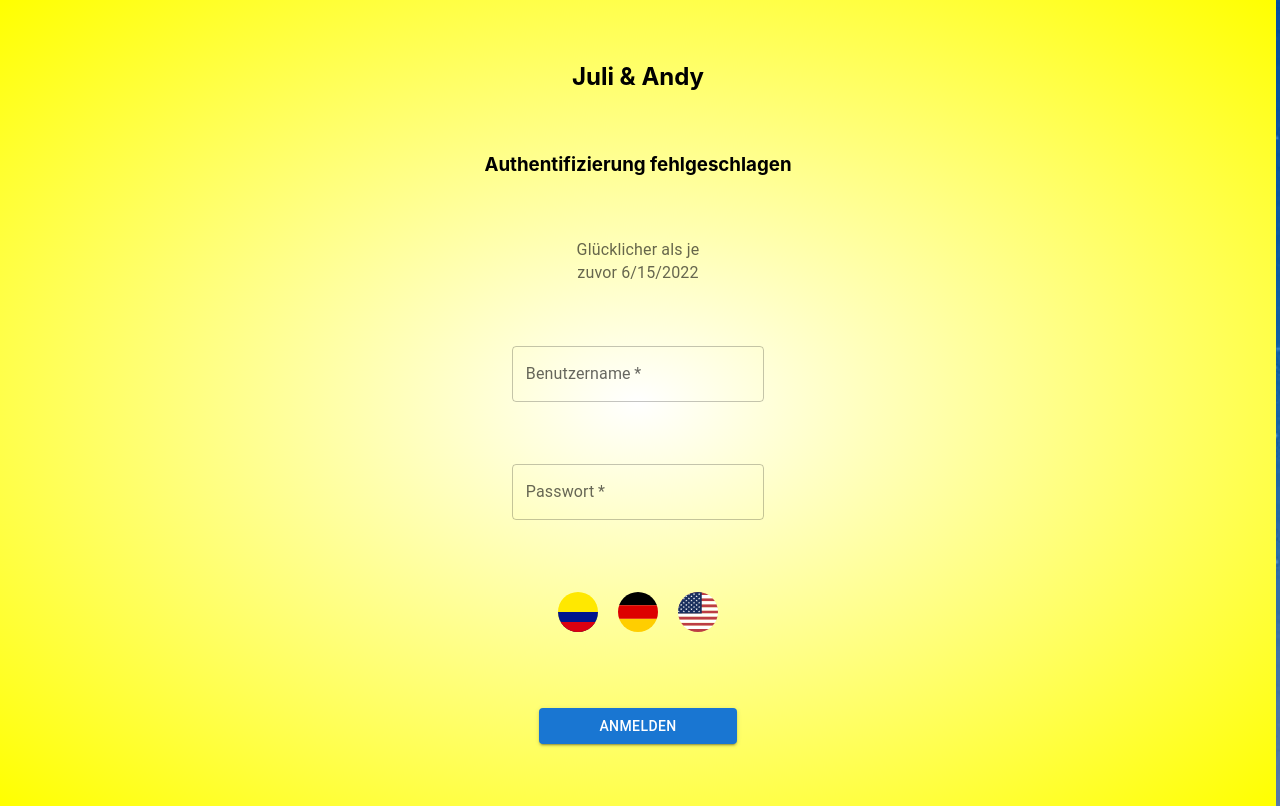
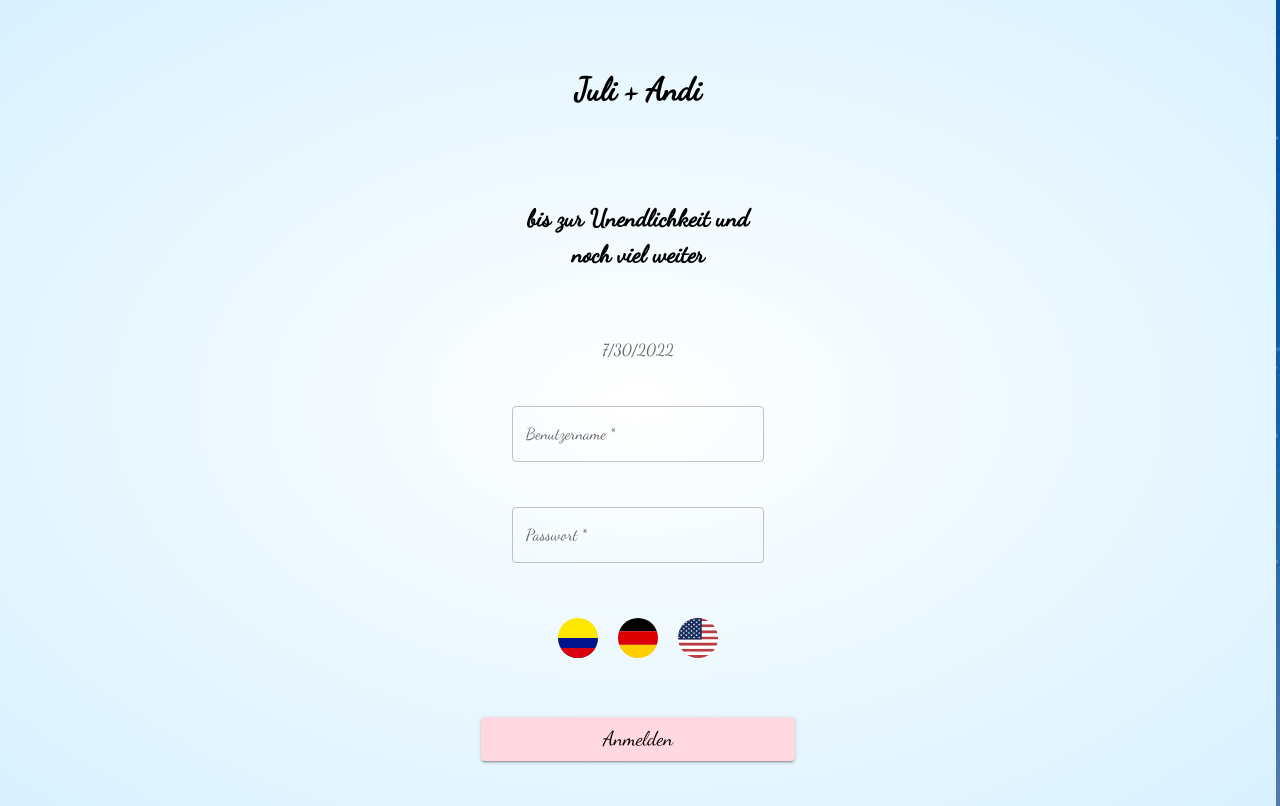
Before and after one commit to Javi0894/Juliandi, a React (Create React App) app: page /login in a window 1280 px wide. Built offline with nearby package versions, Linux system fonts and the light colour scheme.

Commit message:
new styles

```diff
--- a/public/index.html
+++ b/public/index.html
@@ -13,6 +13,9 @@
     <link rel="manifest" href="%PUBLIC_URL%/manifest.json" />
 
     <title>Juliandi</title>
+    <style>
+      @import url('https://fonts.googleapis.com/css2?family=Dancing+Script&display=swap');
+      </style>
     <style>
       body
       {
--- a/src/routes/HomeRoute.jsx
+++ b/src/routes/HomeRoute.jsx
@@ -9,6 +9,7 @@ import '../desktop/Desktop.css';
 import '../mobile/Mobile.css';
 import { UserContext } from '../contexts';
 import Confirmation from '../utils/Confirmation';
+import { JAThemeProvider } from '../styles';
 
 export default function HomeRoute()
 {
@@ -28,15 +29,16 @@ export default function HomeRoute()
         <UserContext.Provider value={{ guestState: [guest, setGuest] }}>
             {
                 guest &&
+                <JAThemeProvider>
                     <div className='App'>
                         <LanguageBar className='LanguageBar'/>
-                    <Portrait src={photo2} />
+                        <Portrait src={photo1} />
                         <section>
                             <Confirmation/>
                         </section>
-                    <Portrait src={photo1} />
-
+                        <Portrait src={photo2} />
                     </div>
+                </JAThemeProvider>
             }
         </UserContext.Provider>
     );
--- a/src/routes/LoginRoute.jsx
+++ b/src/routes/LoginRoute.jsx
@@ -1,13 +1,14 @@
 import React, {useContext, useState, useRef} from 'react';
 import { useNavigate } from 'react-router-dom';
-import { Box, TextField, Button, FormLabel, Card } from '@mui/material';
+import { Box, TextField, FormLabel, Card, Typography } from '@mui/material';
 import LanguageBar from '../utils/TopBar';
 import { LanguageContext } from '../contexts';
+import { JAThemeProvider, StyledButton } from '../styles';
 
 export default function LoginRoute()
 {
     const navigate = useNavigate();
-    const deadline = new Date(2022, 5, 15);
+    const deadline = new Date(2022, 6, 30);
     const {lanState} = useContext(LanguageContext);
 
     const failure = useRef();
@@ -21,9 +22,9 @@ export default function LoginRoute()
 
     const texts =
     {
-        GER:['Authentifizierung fehlgeschlagen','Glücklicher als je zuvor', 'Bestätigen Sie Ihre Anwesenheit vor'],
-        ESP:['Autentificación fallida', 'Felices por siempre', 'Confirmar su asistencia antes del'],
-        ENG:['Authentication failed','Happily ever after', 'Please confirm your assistance before']
+        GER:['Authentifizierung fehlgeschlagen','bis zur Unendlichkeit und noch viel weiter'],
+        ESP:['Autentificación fallida', 'Al infinito y mas alla'],
+        ENG:['Authentication failed','To infinity and beyond']
     };
 
     const form =
@@ -58,6 +59,7 @@ export default function LoginRoute()
     };
 
     return (
+        <JAThemeProvider>
             <Box
                 onSubmit={handleConfirmation}
                 component="form"
@@ -71,16 +73,16 @@ export default function LoginRoute()
                     justifyContent: 'space-evenly',
                     alignItems: 'center',
                     textAlign: 'center',
-                backgroundImage:'radial-gradient(white, yellow)',
+                    backgroundImage:'radial-gradient(white, #D8F1FF)',
                     padding: 1,
                     '& > :not(style)': { m: 1, width: '25ch' },
                 }}
                 noValidate
                 autoComplete="off"
             >
-            <h2>Juli &amp; Andy</h2>
-            <h3>{texts[language][0]}</h3>
-            <FormLabel component="legend">{texts[language][1]}&nbsp;{deadline.toLocaleDateString()}</FormLabel>
+                <Typography><h1>Juli + Andi</h1></Typography>
+                <Typography><h2>{texts[language][1]}</h2></Typography>
+                <FormLabel component="legend">{deadline.toLocaleDateString()}</FormLabel>
                 {/* <FormLabel component="legend">After the date the confirmations will be closed</FormLabel> */}
                 <TextField
                     id="outlined-basic"
@@ -114,9 +116,10 @@ export default function LoginRoute()
                 }}>
                 {texts[language][0]}
                 </Card>
-            <Button variant="contained" type="submit">
+                <StyledButton variant="contained" type="submit">
                     {form[language][2]}
-            </Button>
+                </StyledButton>
             </Box>
+        </JAThemeProvider>
     );
 };
--- /dev/null
+++ b/src/styles/index.js
@@ -0,0 +1,39 @@
+import { Button } from '@mui/material';
+import { styled, createTheme, ThemeProvider } from '@mui/material/styles';
+
+export const StyledButton = styled(Button)(
+{
+    textTransform: 'none',
+    color:'black',
+    fontSize: 20,
+    padding: '6px 12px',
+    border: '1px solid',
+    lineHeight: 1.5,
+    backgroundColor: '#FFD8E1',
+    borderColor: '#FFD8E1',
+    '&:hover': {
+        boxShadow:'none',
+        backgroundColor: '#FF87FC',
+        borderColor: '#FF87FC',
+    },
+    '&:active': {
+        boxShadow: 'none',
+        backgroundColor: '#0062cc',
+        borderColor: '#005cbf',
+    },
+    '&:focus': {
+        boxShadow: '0 0 0 0.2rem rgba(0,123,255,.5)',
+    },
+});
+
+const theme = createTheme({
+    typography: {
+        fontFamily: ['"Dancing Script"', 'cursive'].join(',')
+    }
+});
+
+export const JAThemeProvider = ({children}) => (
+    <ThemeProvider theme={theme}>
+        {children}
+    </ThemeProvider>
+)
--- a/src/utils/Confirmation.jsx
+++ b/src/utils/Confirmation.jsx
@@ -1,7 +1,8 @@
 import React, { useContext, useRef } from 'react';
 import { Favorite, FavoriteBorder } from '@mui/icons-material';
-import { Box, Button, FormControlLabel, Checkbox, FormLabel, TextField, Card } from '@mui/material';
+import { Box, FormControlLabel, Checkbox, FormLabel, TextField, Card, Typography } from '@mui/material';
 import { UserContext, LanguageContext } from '../contexts';
+import { StyledButton } from '../styles';
 
 export default function Confirmation()
 {
@@ -94,7 +95,7 @@ export default function Confirmation()
             component="form"
             sx={{
                 position: 'relative',
-                backgroundColor:'yellow',
+                backgroundColor:'#D8F1FF',
                 padding: 3,
                 width: 'calc(100% - 50px)',
                 display:'flex',
@@ -107,6 +108,7 @@ export default function Confirmation()
             noValidate
             autoComplete="off"
         >
+            <Typography>
                 <h2>
                     {titles[language][0]}&nbsp;
                     {
@@ -117,12 +119,13 @@ export default function Confirmation()
                     }
                     !
                 </h2>
+            </Typography>
             <FormLabel component="legend">{legends[language][0]}</FormLabel>
             <FormControlLabel
                 style={{justifyContent: 'space-around'}}
                 control={
                     <Checkbox
-                        sx={{ '& .MuiSvgIcon-root': { fontSize: 40 } }}
+                        sx={{ '& .MuiSvgIcon-root': { fontSize: 40, color:'#FF87FC' } }}
                         icon={<FavoriteBorder/>}
                         checked={guest.attending}
                         checkedIcon={<Favorite/>}
@@ -140,7 +143,7 @@ export default function Confirmation()
                         style={{justifyContent: 'space-around'}}
                         control={
                             <Checkbox
-                                sx={{ '& .MuiSvgIcon-root': { fontSize: 40 } }}
+                                sx={{ '& .MuiSvgIcon-root': { fontSize: 40, color:'#FF87FC' } }}
                                 onChange={handleCompanionAttending}
                                 icon={<FavoriteBorder/>}
                                 checkedIcon={<Favorite/>}
@@ -158,7 +161,7 @@ export default function Confirmation()
                 style={{justifyContent: 'space-around'}}
                 control={
                     <Checkbox
-                        sx={{ '& .MuiSvgIcon-root': { fontSize: 40 } }}
+                        sx={{ '& .MuiSvgIcon-root': { fontSize: 40, color:'#FF87FC' } }}
                         icon={<FavoriteBorder/>}
                         checked={guest.reservation}
                         checkedIcon={<Favorite/>}
@@ -172,7 +175,7 @@ export default function Confirmation()
             <TextField fullWidth label={inputs[language][1]} name="allergies" onChange={handleMainText} value={guest.allergies}/>
             <TextField fullWidth label={inputs[language][2]} name="intolerances" onChange={handleMainText} value={guest.intolerances}/>
             <TextField fullWidth label={inputs[language][3]} name="others" onChange={handleMainText} value={guest.others}/>
-            <Button variant="contained" type="submit">{inputs[language][4]}</Button>
+            <StyledButton variant="contained" type="submit">{inputs[language][4]}</StyledButton>
             <Card ref={success} style={{
                 display:'none',
                 padding: 10,
```
Lines whose indentation alone changed are shown as unchanged.
